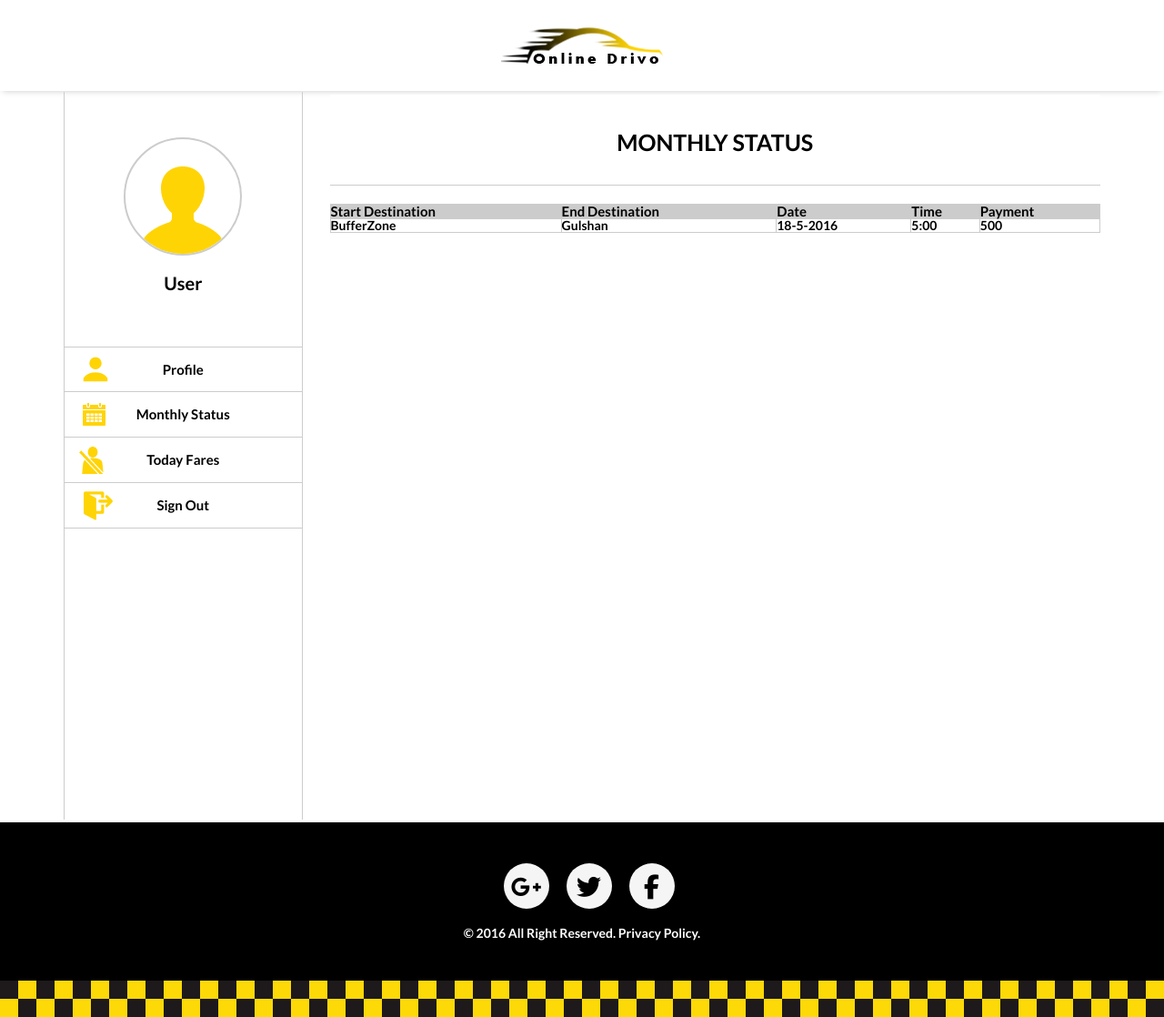
After one commit to shazaib/Project2016, a PHP site: page /monthly-status in a window 1280 px wide. The commit adds this page. Shown: the whole page at 91% size. Run offline with PHP 8.4, Linux system fonts and the light colour scheme; some libraries are stand-ins or nearby versions.

Commit message:
files updated

```diff
--- /dev/null
+++ b/account-side-bar-driver.php
@@ -0,0 +1,16 @@
+
+	<div class="side-bar">
+		<div class="profile-img">
+			<img src="images/profile-img.png" style="margin-top:30px;">
+		</div>
+		<h1 class="profile-img-name">User</h1>
+
+		<button class="side-bar-btn btn-img-user" onclick="location.href='driver-profile'">Profile</button>
+
+		<button class="side-bar-btn btn-img-monthly-status" style="border-bottom:1px solid #ccc; border-top:none;" onclick="location.href='monthly-status'">Monthly Status</button>
+
+		<button class="side-bar-btn btn-img-today-fare" style="border-bottom:1px solid #ccc; border-top:none;" onclick="location.href='today-fares'">Today Fares</button>
+
+		<button class="side-bar-btn btn-img-signout" style="border-bottom:1px solid #ccc; border-top:none;">Sign Out</button>
+
+	</div>
--- a/account.css
+++ b/account.css
@@ -91,6 +91,16 @@ header{
 	background-position: left;
 }
 
+.btn-img-monthly-status{
+	background: url(images/monthly-status.png) no-repeat;
+	background-position: left;
+}
+
+.btn-img-today-fare{
+	background: url(images/today-fare.png) no-repeat;
+	background-position: left;
+}
+
 .artical{
 	/*width: 100%;*/
 	height: 800px;
--- /dev/null
+++ b/monthly-status.php
@@ -0,0 +1,111 @@
+<!DOCTYPE html>
+<html>
+<head>
+	<title>Driver Account</title>
+
+
+<!-- jQuery library -->
+<script src="https://ajax.googleapis.com/ajax/libs/jquery/1.12.2/jquery.min.js"></script>
+
+<!-- Latest compiled and minified Bootstrap CSS -->
+<link rel="stylesheet" href="http://maxcdn.bootstrapcdn.com/bootstrap/3.3.6/css/bootstrap.min.css">
+
+<!-- Latest compiled Bootstrap JavaScript -->
+<script src="http://maxcdn.bootstrapcdn.com/bootstrap/3.3.6/js/bootstrap.min.js"></script>
+
+<!-- Google font API -->
+<link href='https://fonts.googleapis.com/css?family=Lato:900italic' rel='stylesheet' type='text/css'>
+<link href='https://fonts.googleapis.com/css?family=Source+Sans+Pro:200' rel='stylesheet' type='text/css'>
+<link href='https://fonts.googleapis.com/css?family=Lato:700' rel='stylesheet' type='text/css'>
+
+<!-- Reset CSS -->
+<link rel="stylesheet" href="https://cdnjs.cloudflare.com/ajax/libs/meyer-reset/2.0/reset.min.css">
+
+<!-- Style sheet -->
+<link rel="stylesheet" type="text/css" href="style.css">
+
+<!-- Font Awesome -->
+<script src="https://use.fontawesome.com/4ab730f0d1.js"></script>
+
+<!-- Account -->
+<link rel="stylesheet" type="text/css" href="account.css">
+
+<style type="text/css">
+
+table,th,tr,td {
+	border: 1px solid #ccc;
+}
+
+th{
+	font-family: 'Lato', sans-serif;
+	font-size: 15px;
+	color: #000;
+	font-weight: 600;
+	margin: 20px 0px 0px 0px;
+	background-color: #ccc;
+}
+
+td{
+	font-family: 'Lato', sans-serif;
+	font-size: 14px;
+	color: #000;
+}
+
+</style>
+
+</head>
+
+<body>
+
+	<header>
+		<img src="images/logo3.png">
+	</header>
+
+	<div id="main-container">
+		<div class="container">
+			<div class="row">
+				<div class="col-lg-3 col-md-3 col-sm-3">
+					<?php include'account-side-bar-driver.php'; ?>
+				</div>
+
+				<div class="col-lg-9 col-md-9 col-sm-9">
+
+				 <div class="artical">
+					<div class="artical-header">
+						<h1 class="artical-header-h1">Monthly Status</h1>
+					</div>
+
+					<div class="artical-content" style="padding-top:20px; float:left; margin:0px 0px 0px 0px;">
+						<div style="overflow-x:auto;">
+							<table  style="float:left; width:100%;">
+								<th>Start Destination</th>
+								<th>End Destination</th>
+								<th>Date</th>
+								<th>Time</th>
+								<th>Payment</th>
+
+								<tr>
+									<td>BufferZone</td>
+									<td>Gulshan</td>
+									<td>18-5-2016</td>
+									<td>5:00</td>
+									<td>500</td>
+								</tr>
+							</table>
+						</div>
+					</div>
+
+				</div><!-- artical end -->
+
+
+				</div>
+
+			</div>
+		</div>
+	</div>
+
+	<?php include'footer.php'; ?>
+
+
+</body>
+</html>
```
Also changed, not shown: driver-profile.php (added, +100 -0 lines), signup.php (+8 -32 lines), images/monthly-status.png (added), images/payment.png (deleted), images/today-fare.png (added), index.php (line endings or trailing spaces), today-fares.php (added).
